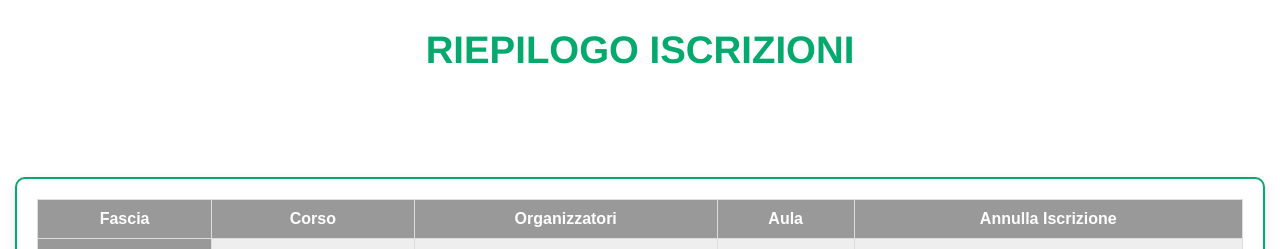
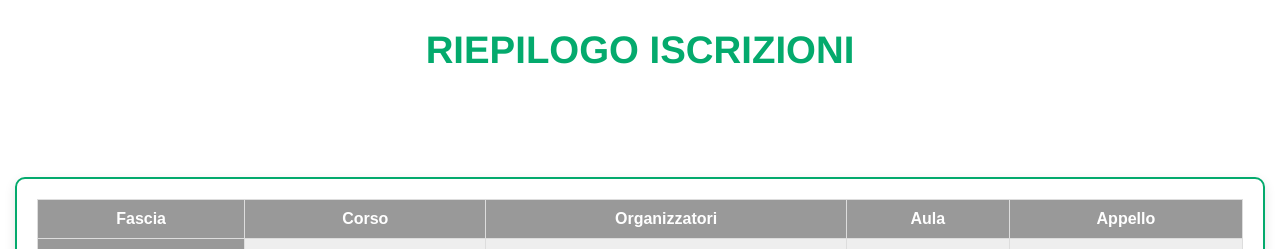
Before and after one commit to OgradL/cogestione-lussana, a Flask app: template templates/profile.html in a window 1280 px wide. Shown: the part 213-462 px from the top of the page. Run offline with Flask 3, Linux system fonts and the light colour scheme; the template is opened without the code that fills it, so the values that code supplies are empty.

Commit message:
modded last column in profile

```diff
--- a/templates/profile.html
+++ b/templates/profile.html
@@ -12,7 +12,7 @@
 				<th> Corso </th>
 				<th> Organizzatori </th>
 				<th> Aula </th>
-				<th> Annulla Iscrizione </th>
+				<th> Appello </th>
 			</tr>
 			{% for i in range(1, 6) %}
 				<tr>
@@ -23,14 +23,13 @@
 							<th> {{ corsi[i]["organizzatori"] }} </th>
 							<th> {{ corsi[i]["aula"] }} </th>
 							<th>
-								Sei tu l'organizzatore di questo corso.
 								<a class="iscriviti" href="{{url_for("appello", id_corso=corsi[i]["id"])}}"> APPELLO CORSO </a>
 							</th>
 						{% else %}
 							<th> <a class="iscriviti" href="{{ url_for("info_corso", id_corso=corsi[i]["id"]) }}"> {{ corsi[i]["titolo"] }} </a> </th>
 							<th> {{ corsi[i]["organizzatori"] }} </th>
 							<th> {{ corsi[i]["aula"] }} </th>
-							<th> <button class="sub" onclick="annulla_iscrizione({{corsi[i]["id"]}})"> Annulla </button> </th>
+							<th> Non organizzi questo corso </th>
 						{% endif %}
 					{% else %}
 						<th> <a class="iscriviti" href="/lista-corsi/{{i}}"> Iscriviti! </a> </th>
```
